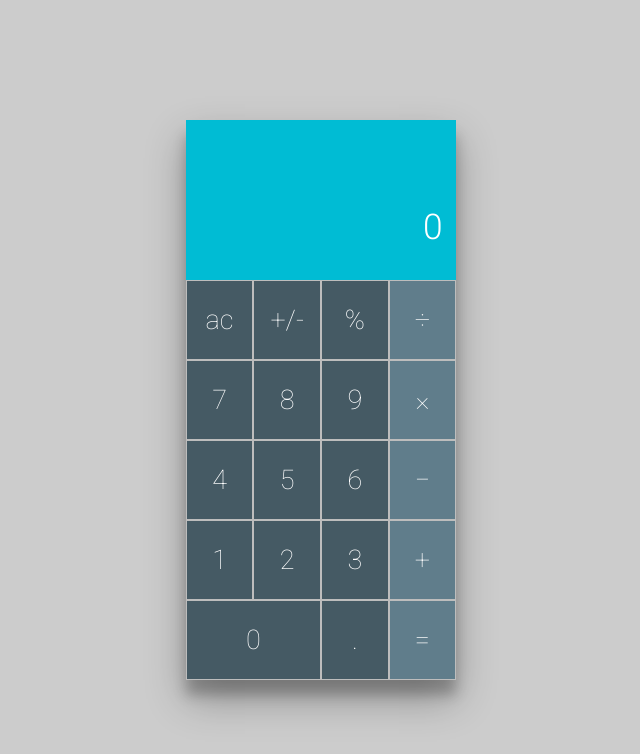
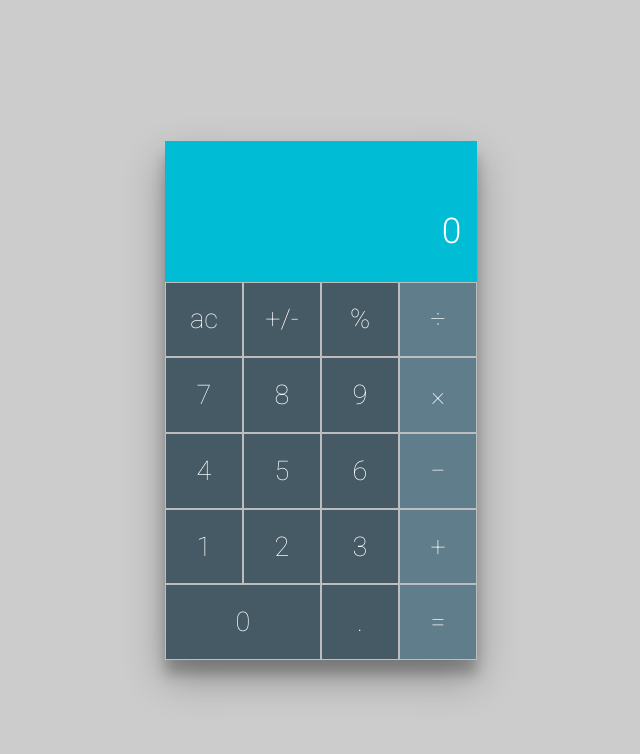
Before and after one commit to ellereeeee/javascript-calculator, a plain HTML site: page index.html in a window 1280 px wide. Shown: the whole page, without its empty margins (319-959 px from the left). Drawn offline with nearby package versions, Linux system fonts and the light colour scheme.

Commit message:
Make calculator not stretchy on large screens

```diff
--- a/main.css
+++ b/main.css
@@ -222,25 +222,25 @@ button {
   }
   /* Calculator */
   .calculator {
-    height: 70vh;
-    width: 13em;
+    height: 24.9em;
+    width: 15em;
   }
   /* Displays */
   .exp-display {
     font-size: 1em;
-    height: 6.797vh;
+    height: 2em;
   }
   .sol-display {
     font-size: 1.7em;
-    height: 13.223vh;
+    height: 2.8em;
   }
   /* Buttons */
   .btn {
     font-size: 1em;
-    height: 9.996vh;
+    height: 2.8em;
   }
   .big-btn {
     font-size: 1em;
-    height: 9.996vh;
+    height: 2.8em;
   }
 }
```
